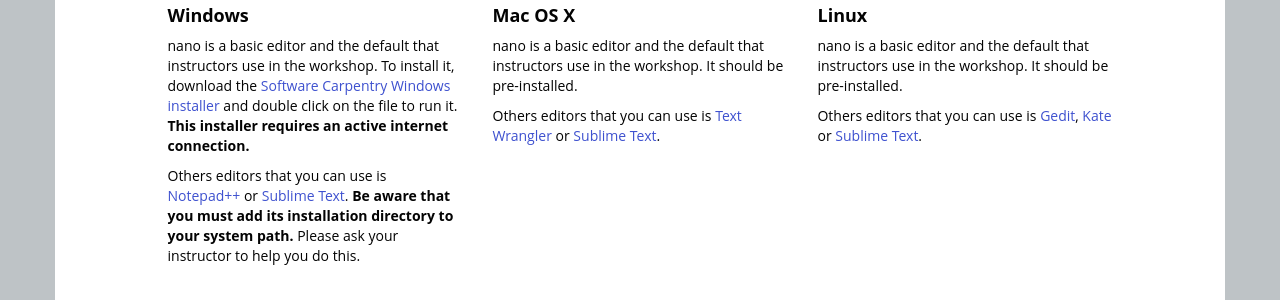
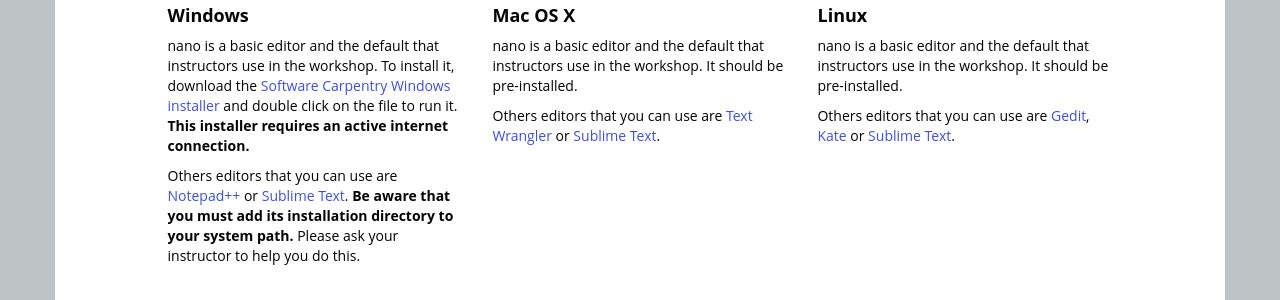
Before and after one commit to carpentries/workshop-template, a Jekyll site: the page built from index.html, in a window 1280 px wide and 900 px high, scrolled down 2545 px. Shown: the part 154-454 px from the top of the window. Built offline with Jekyll 4.4.1, drawn with Linux system fonts in a browser that asks for light colours; nearby versions of some CDN libraries; library files that are not in the unit come from our copies.

Commit message:
Grammar fix
Thanks to @iglpdc for report it.

```diff
--- a/index.html
+++ b/index.html
@@ -415,7 +415,7 @@
         <strong>This installer requires an active internet connection.</strong>
       </p>
       <p>
-        Others editors that you can use is
+        Others editors that you can use are
 	<a href="http://notepad-plus-plus.org/">Notepad++</a> or
 	<a href="http://www.sublimetext.com/">Sublime Text</a>.
         <strong>Be aware that you must
@@ -430,7 +430,7 @@
         It should be pre-installed.
       </p>
       <p>
-        Others editors that you can use is
+        Others editors that you can use are
 	<a href="http://www.barebones.com/products/textwrangler/">Text Wrangler</a> or
 	<a href="http://www.sublimetext.com/">Sublime Text</a>.
       </p>
@@ -442,7 +442,7 @@
         It should be pre-installed.
       </p>
       <p>
-        Others editors that you can use is
+        Others editors that you can use are
         <a href="https://wiki.gnome.org/Apps/Gedit">Gedit</a>,
 	<a href="http://kate-editor.org/">Kate</a> or
 	<a href="http://www.sublimetext.com/">Sublime Text</a>.
```
